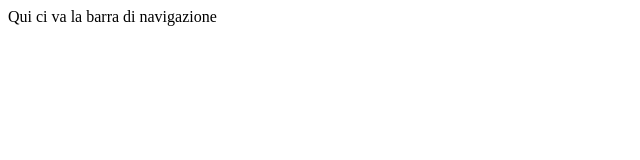
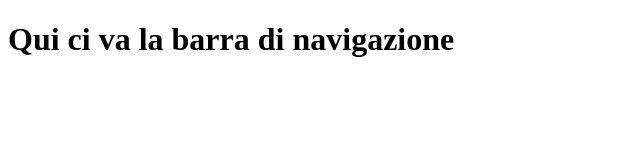
Before and after one commit to InfoSimoneGiusti/primi-passi-git, a plain HTML site: page index.html in a window 1280 px wide. Shown: the whole page, without its empty margins (0-640 px from the left). Drawn offline with Linux system fonts and the light colour scheme.

Commit message:
end of hedeader dev

```diff
--- a/index.html
+++ b/index.html
@@ -8,7 +8,7 @@
 </head>
 <body>
     <header>
-        Qui ci va la barra di navigazione
+        <h1>Qui ci va la barra di navigazione</h1>
     </header>
 </body>
 </html>
```
